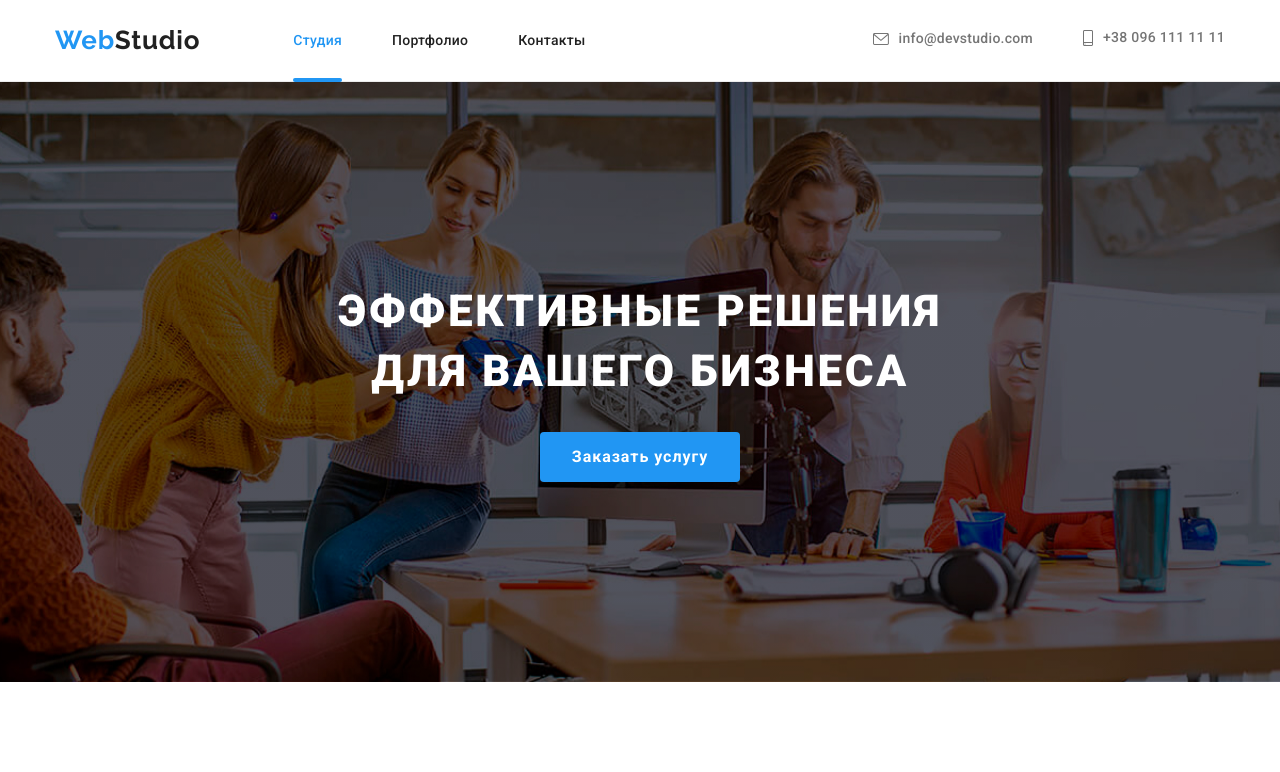
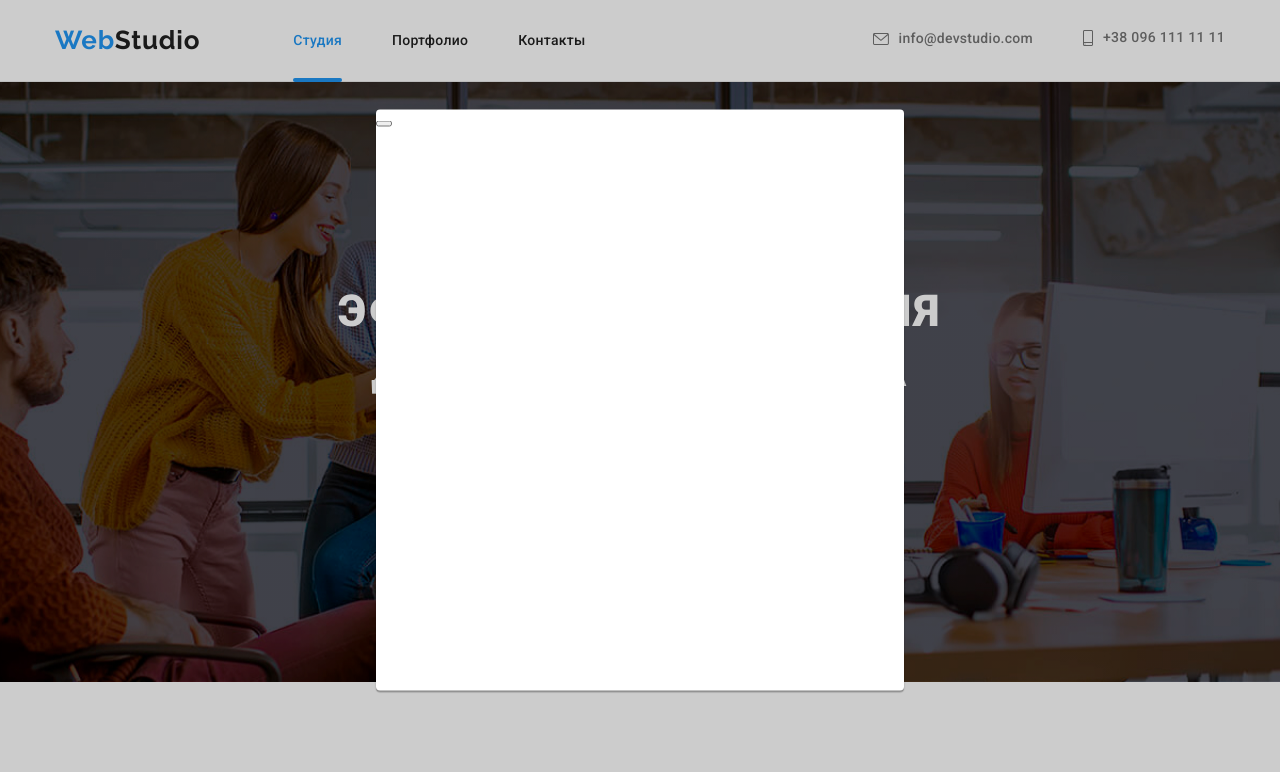
Before and after one commit to YevgenTR/goit-markup-hw-05-2021, a plain HTML site: page index.html in a window 1280 px wide. Shown: the top 772 px of the page. Drawn offline with nearby package versions, Linux system fonts and the light colour scheme.

Commit message:
backdrop

```diff
--- a/css/styles.css
+++ b/css/styles.css
@@ -256,6 +256,28 @@ a {
   background-color: var(--select-color);
   border-radius: 4px;
   padding: 10px 32px;
+}
+
+.backdrop {
+  position: fixed;
+  top: 0;
+  left: 0;
+  width: 100%;
+  height: 100%;
+  background: rgba(0, 0, 0, 0.2);
+}
+
+.modal {
+  position: absolute;
+  top: 50%;
+  left: 50%;
+  transform: translate(-50%, -50%);
+  min-width: 528px;
+  min-height: 581px;
+  background-color: var(--white-text-color);
+  box-shadow: 0px 1px 3px rgba(0, 0, 0, 0.12), 0px 1px 1px rgba(0, 0, 0, 0.14),
+    0px 2px 1px rgba(0, 0, 0, 0.2);
+  border-radius: 4px;
 }
 
 /* Наши принципы */
--- a/index.html
+++ b/index.html
@@ -450,6 +450,12 @@
 
   </footer>
 
+  <div class="backdrop">
+    <div class="modal">
+      <button></button>
+    </div>
+  </div>
+
 </body>
 
 </html>
```
